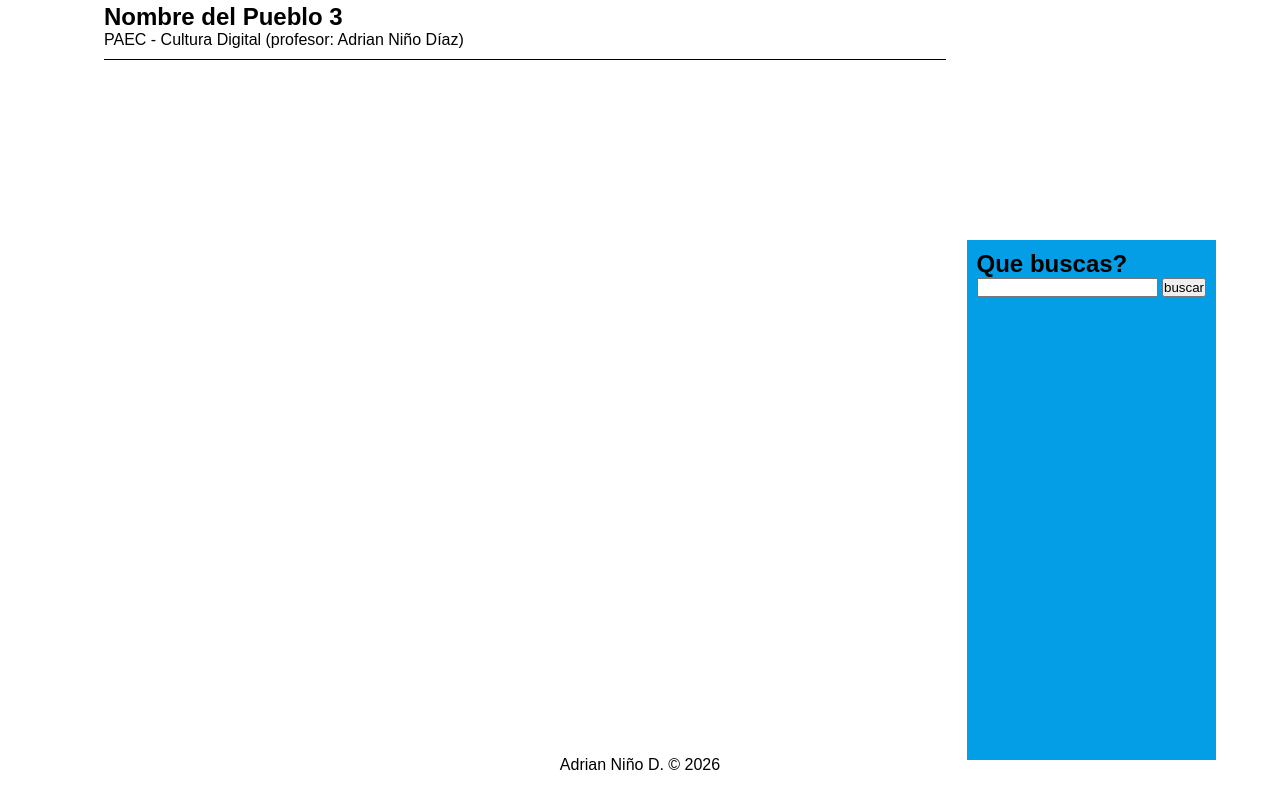
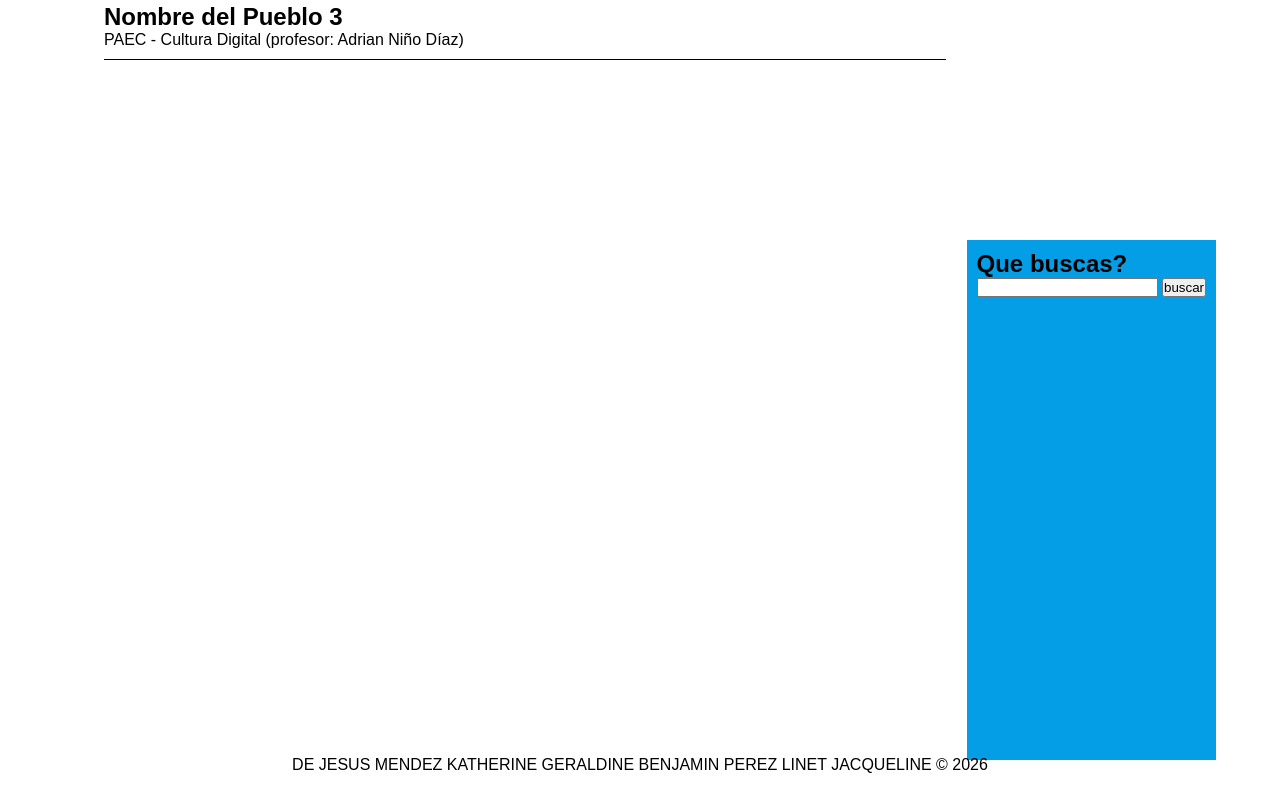
Before and after one commit to dkaterine664-lab/KJprojects.tech, a plain HTML site: page index.html in a window 1280 px wide. Shown: the part 495-1305 px from the top of the page. Drawn offline with Linux system fonts and the light colour scheme.

Commit message:
Update index.html

```diff
--- a/index.html
+++ b/index.html
@@ -61,7 +61,7 @@
         <div class="clear"></div>
 
         <footer>
-           Adrian Niño D.  &copy; 2026
+          DE JESUS MENDEZ KATHERINE GERALDINE BENJAMIN PEREZ LINET JACQUELINE  &copy; 2026
         </footer>
 
 
```
